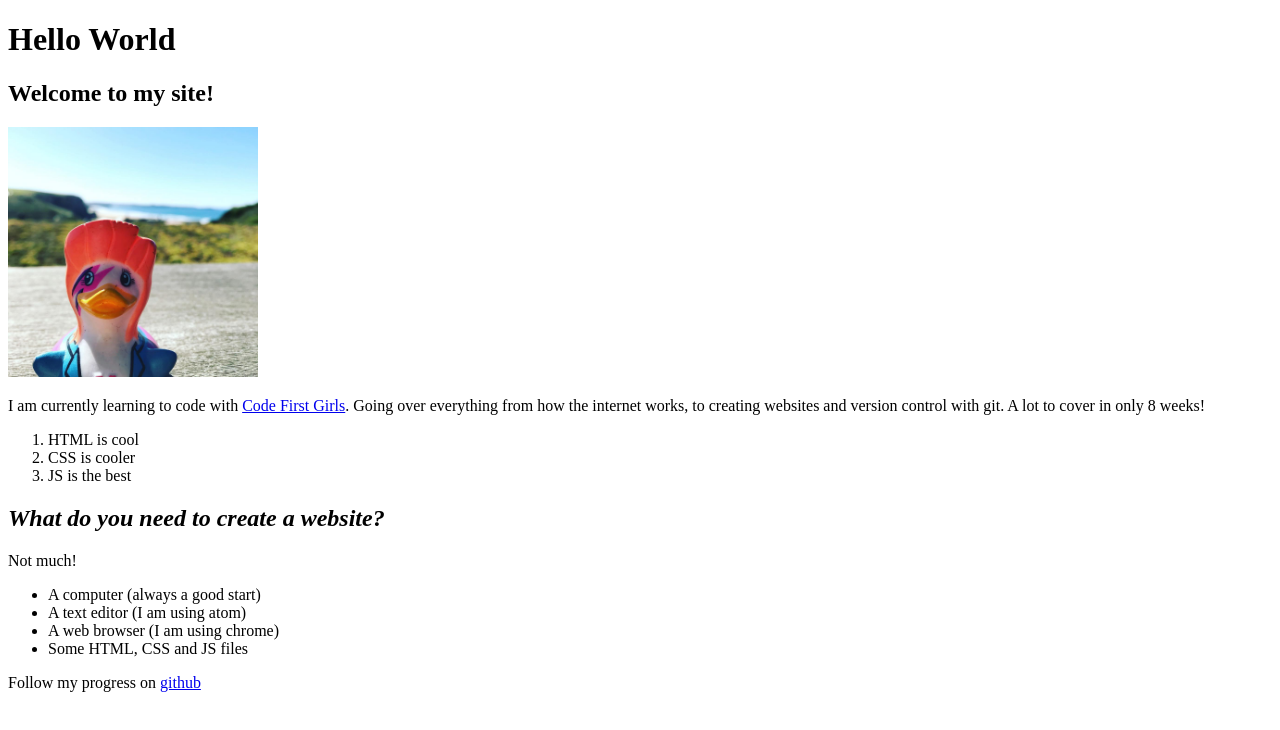
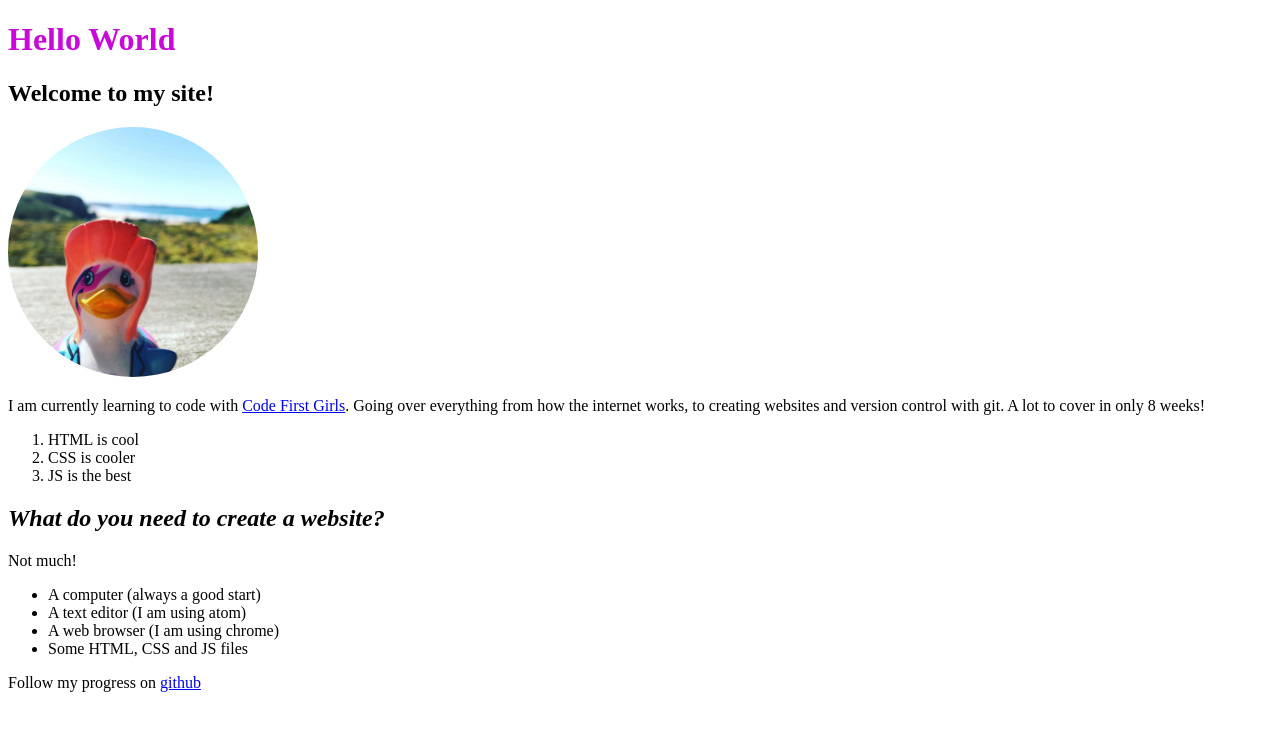
Before and after one commit to Marinaiat/beginners-week-one, a plain HTML site: page index.html in a window 1280 px wide. Drawn offline with Linux system fonts and the light colour scheme.

Commit message:
Update styles.css

```diff
--- a/Css/styles.css
+++ b/Css/styles.css
@@ -1,3 +1,11 @@
-head {
-    color: rgb(0, 109, 226);
+body {
+    color: black;
     }
+h1{
+    color: #c809da;
+}
+img{
+    width: 250 px;
+    border-radius: 200px;
+    border-block-color:violet ;
+}
```
